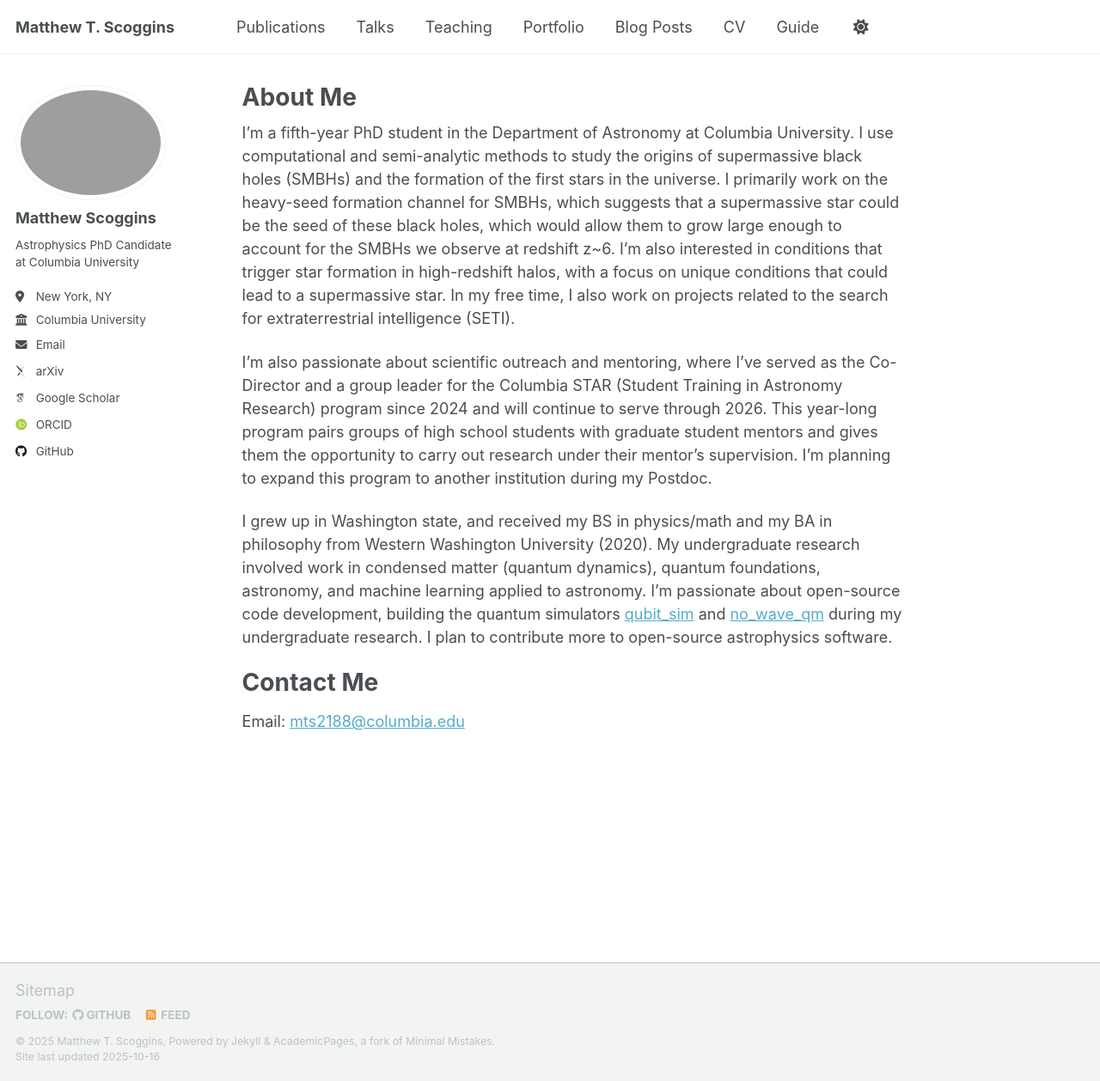
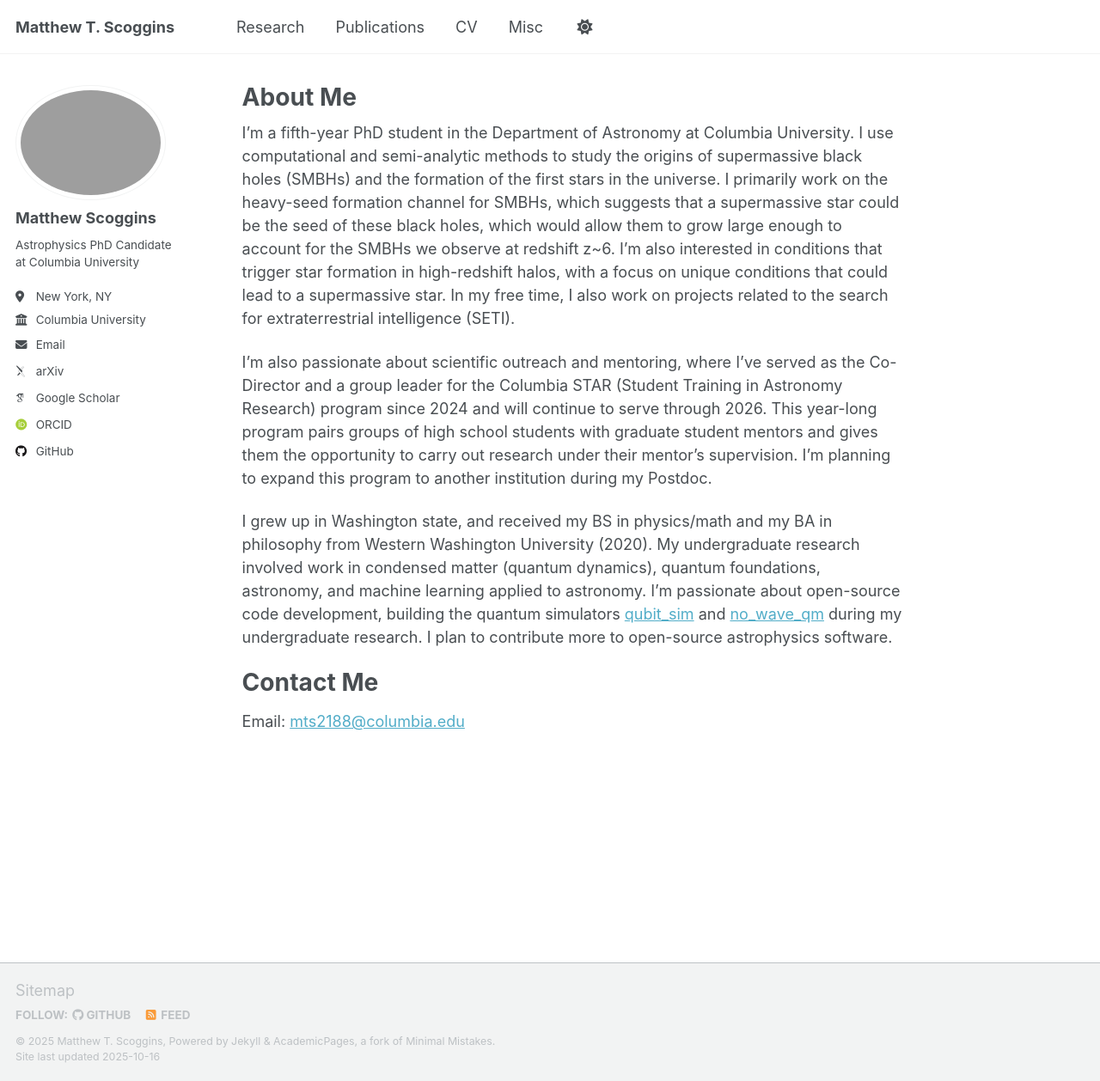
Before and after one commit to mscoggs/mscoggs.github.io, a Jekyll site: the page built from _pages/about.md, in a window 1280 px wide and 1258 px high. Shown: the whole window at 86% size. Built offline with Jekyll 4.4.1, drawn with Linux system fonts in a browser that asks for light colours; some web fonts are replaced; a script that is not in the unit is left out.

Commit message:
update to structure

```diff
--- a/_data/navigation.yml
+++ b/_data/navigation.yml
@@ -8,26 +8,14 @@
 #      Markdown formatted page while the second is generated using JSON.
 
 main:
+  - title: "Research"
+    url: /research/
+
   - title: "Publications"
     url: /publications/
-
-  - title: "Talks"
-    url: /talks/
-
-  - title: "Teaching"
-    url: /teaching/
-
-  - title: "Portfolio"
-    url: /portfolio/
-
-  - title: "Blog Posts"
-    url: /year-archive/
 
   - title: "CV"
     url: /cv/
 
-  # - title: "CV"
-  #   url: /cv-json/
-
-  - title: "Guide"
-    url: /markdown/
+  - title: "Misc"
+    url: /misc/
```
